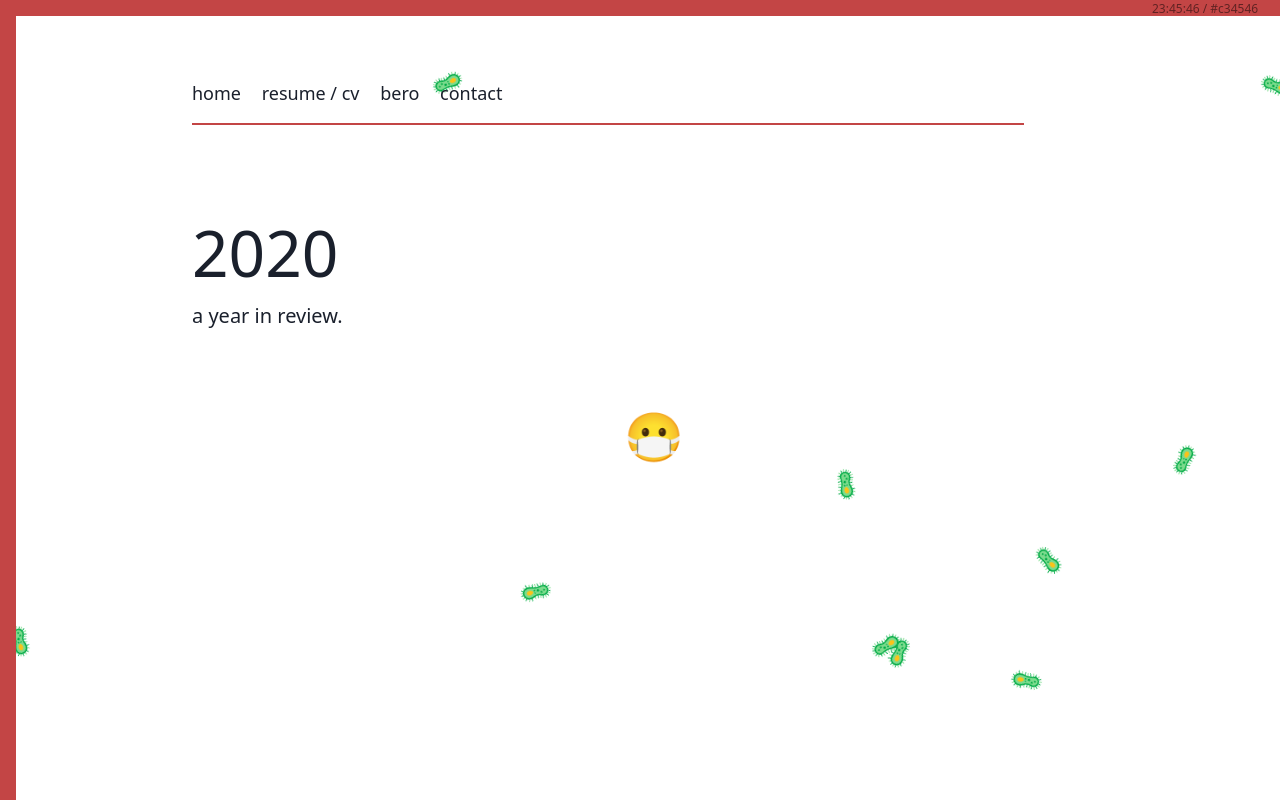
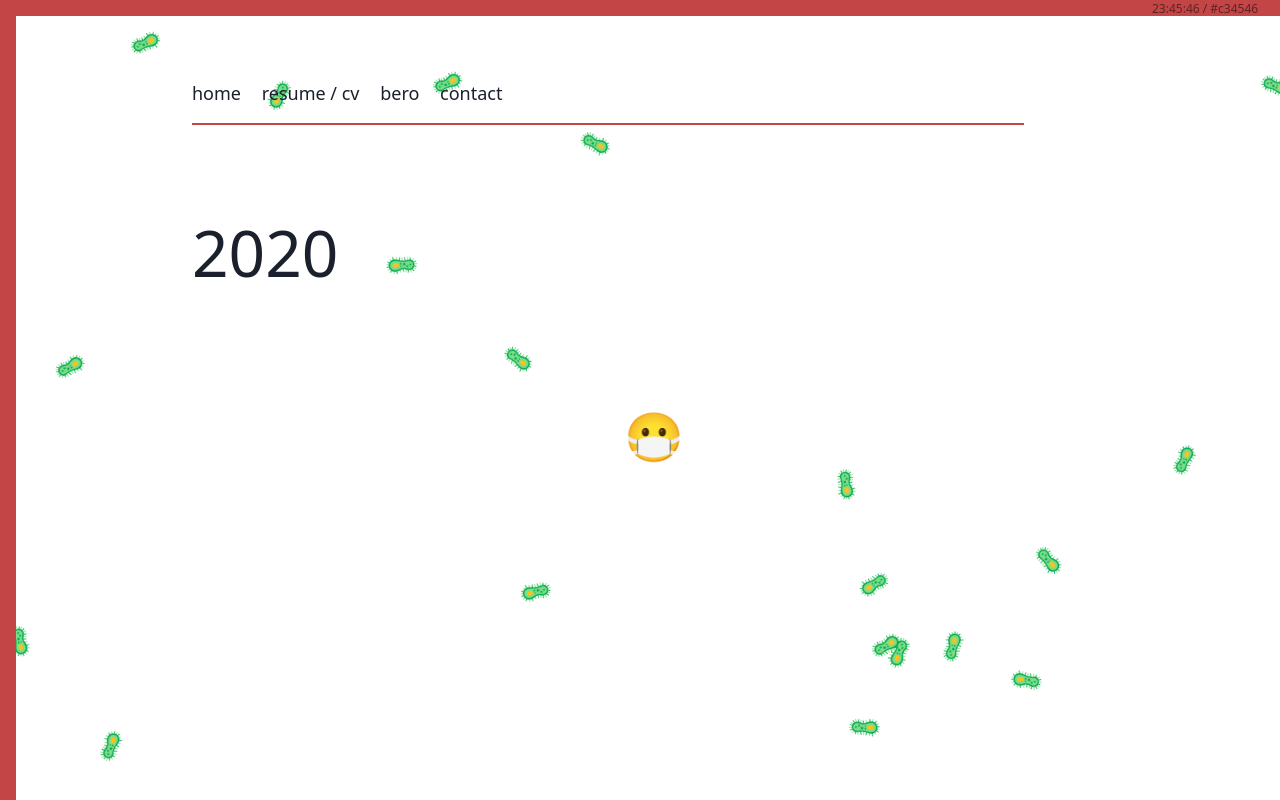
Before and after one commit to searleb/billsearle.me, a Next.js app: page /2020 in a window 1280 px wide. Built offline with nearby package versions, Linux system fonts and the light colour scheme.

Commit message:
Updated 2020 and 404 page

```diff
--- a/src/page-config/index.js
+++ b/src/page-config/index.js
@@ -84,7 +84,7 @@ export const projects = {
     {
       title: '2020',
       link: '/2020',
-      tech: 'a year in review',
+      tech: 'a depiction',
     },
     {
       title: 'Bero',
@@ -264,7 +264,7 @@ export const meta = {
     url: '/trivia',
   },
   corona: {
-    title: `2020, a year in review | ${suffix}`,
+    title: `2020, a depiction | ${suffix}`,
     desc: 'A summary of how I feel about 2020 and Covid-19',
     url: '/2020',
   },
--- a/src/pages/2020.js
+++ b/src/pages/2020.js
@@ -9,7 +9,7 @@ export default () => {
 
   useEffect(() => {
     let int;
-    if (viruses.length < 1300) {
+    if (viruses.length < 2000) {
       int = setInterval(() => {
         setViruses([...viruses, {
           x: Math.floor(Math.random() * parent.current.offsetWidth - 16),
@@ -17,7 +17,7 @@ export default () => {
           rot: Math.floor(Math.random() * 360),
         },
         ]);
-      }, 500);
+      }, 250);
     }
     return () => {
       clearInterval(int);
@@ -28,7 +28,6 @@ export default () => {
     <Layout>
       <PageHead meta={meta.corona} />
       <h1>2020</h1>
-      <p>a year in review.</p>
       <section
         ref={parent}
         className="absolute top-0 bottom-0 left-0 right-0 w-screen h-screen overflow-hidden"
--- /dev/null
+++ b/src/pages/404.js
@@ -0,0 +1,3 @@
+import Error from './_error';
+
+export default () => <Error />;
```
